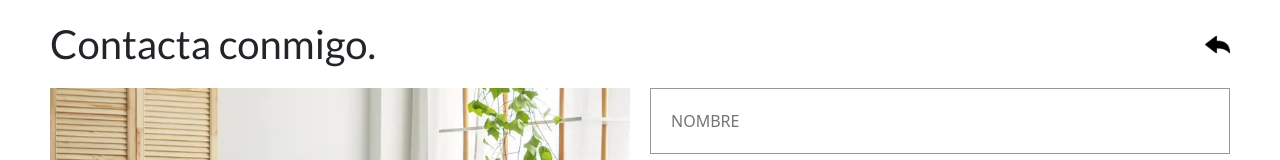
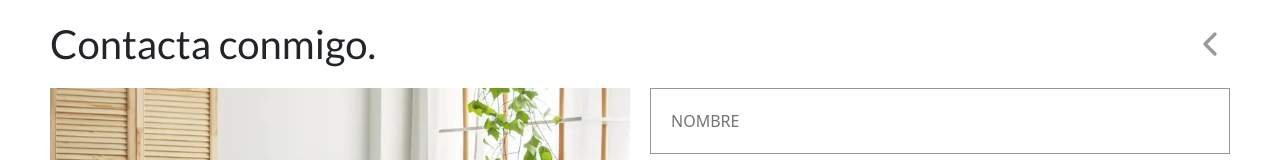
Before and after one commit to Javitocatral/FenShui-Maria, a React (Vite) app: page /contacto in a window 1280 px wide. Shown: the top 160 px of the page. Built offline with nearby package versions, Linux system fonts and the light colour scheme.

Commit message:
boton de volver

```diff
--- a/src/paginas/Contacto.jsx
+++ b/src/paginas/Contacto.jsx
@@ -1,7 +1,7 @@
 import { useState } from 'react'
 import salon from '../assets/salon.webp'
 import mensaje from '../assets/whatsapp.webp'
-import volver from '../assets/volver.webp'
+import { ChevronLeft } from 'lucide-react'
 import emailjs from 'emailjs-com'
 import { Link } from 'react-router-dom'
 import ModalLegal from '../componentes/ModalLegal'
@@ -91,11 +91,7 @@ function Contacto() {
         <div className="star-contacto">
           <h1>{t('contacto.titulo')}</h1>
           <Link to={'/'}>
-            <img
-              style={{ width: '25px' }}
-              src={volver}
-              alt="Volver a la página principal"
-            />
+            <ChevronLeft size={40} color="#999999" />
           </Link>
         </div>
         <div className="content-form">
```
